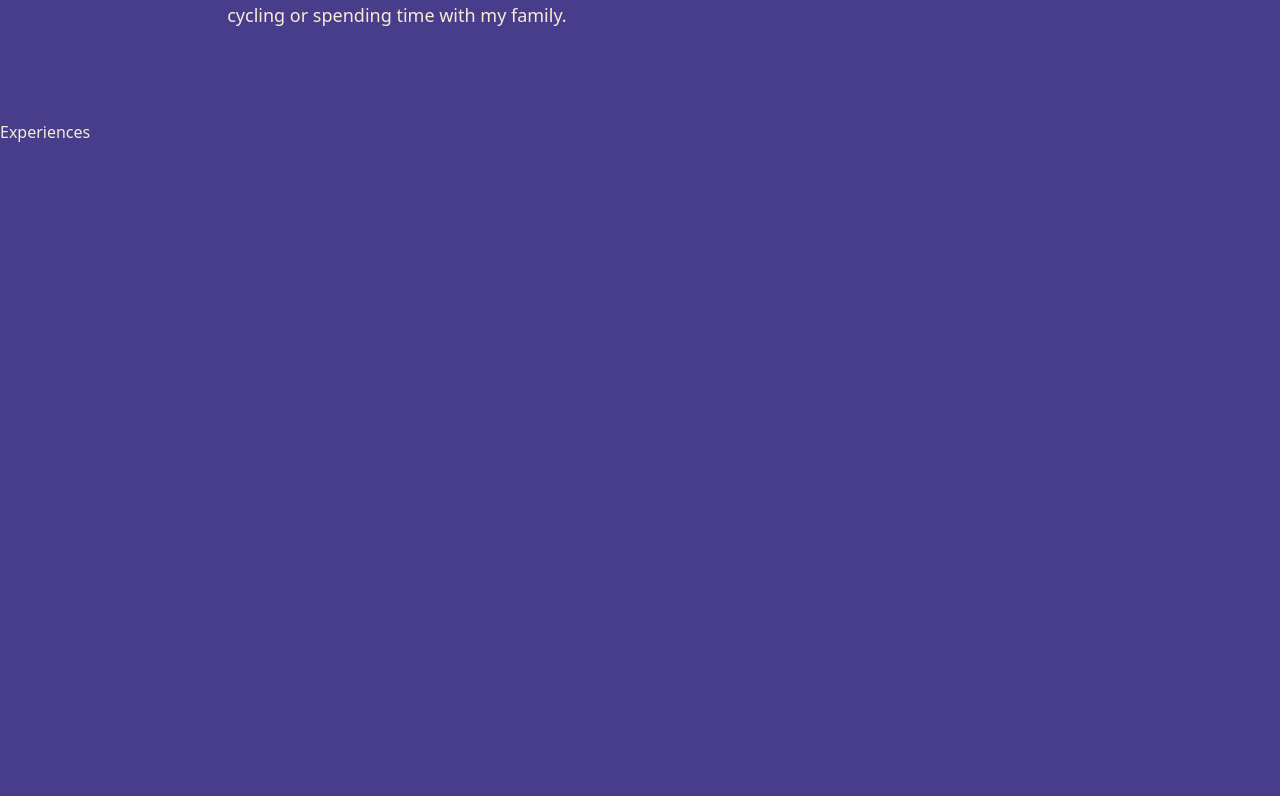
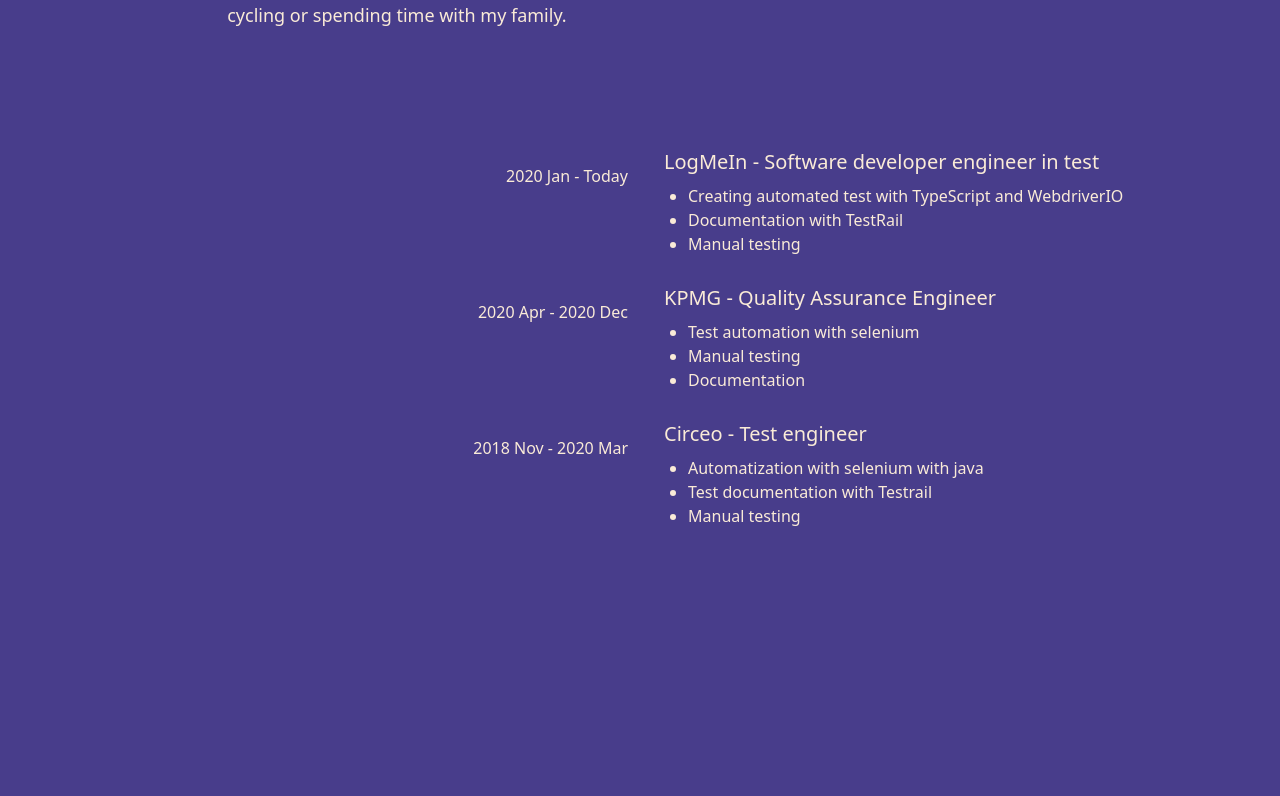
Before and after one commit to NorbertCseh/ncseh, a Next.js app: page / in a window 1280 px wide. Shown: the part 1544-2340 px from the top of the page. Built offline with nearby package versions, Linux system fonts and the light colour scheme.

Commit message:
experiences added

```diff
--- a/src/components/experience.tsx
+++ b/src/components/experience.tsx
@@ -7,9 +7,9 @@
 
 const Experience = ({ date, companyAndRole, tasks }: ExperienceProps) => {
     return (
-        <div className='flex pt-4'>
-            <div className='pl-3 pt-6'>{date}</div>
-            <div className=''>
+        <div className='flex m-auto my-5'>
+            <div className='w-1/2 mt-6 mr-6 text-right'>{date}</div>
+            <div className='w-1/2'>
                 <div className='pl-3 pt-2 text-xl'>{companyAndRole}</div>
                 <div className='pl-3 pt-2'>
                     <ul className='list-disc text-l pl-6'>
--- a/src/sections/about/index.tsx
+++ b/src/sections/about/index.tsx
@@ -32,6 +32,7 @@
                         <li>Tailwind</li>
                         <li>Bulma</li>
                         <li>Puppeteer</li>
+                        <li>Selenuim</li>
                     </ul>
                 </div>
             </div>
--- a/src/sections/experience/index.tsx
+++ b/src/sections/experience/index.tsx
@@ -1,7 +1,14 @@
+import Experience from "../../components/experience";
 
 const ExperienceSection = () => {
     return (
-        <div className="h-screen" id="experience">Experiences</div>
+        <section className="h-screen" id="experience">
+            <div className="flex-col m-auto">
+                <Experience date="2020 Jan - Today" companyAndRole="LogMeIn - Software developer engineer in test" tasks={["Creating automated test with TypeScript and WebdriverIO", "Documentation with TestRail", "Manual testing"]} />
+                <Experience date="2020 Apr - 2020 Dec" companyAndRole="KPMG - Quality Assurance Engineer" tasks={["Test automation with selenium", "Manual testing", "Documentation"]} />
+                <Experience date="2018 Nov - 2020 Mar" companyAndRole="Circeo - Test engineer" tasks={["Automatization with selenium with java", "Test documentation with Testrail", "Manual testing"]} />
+            </div>
+        </section>
     )
 }
 
```
